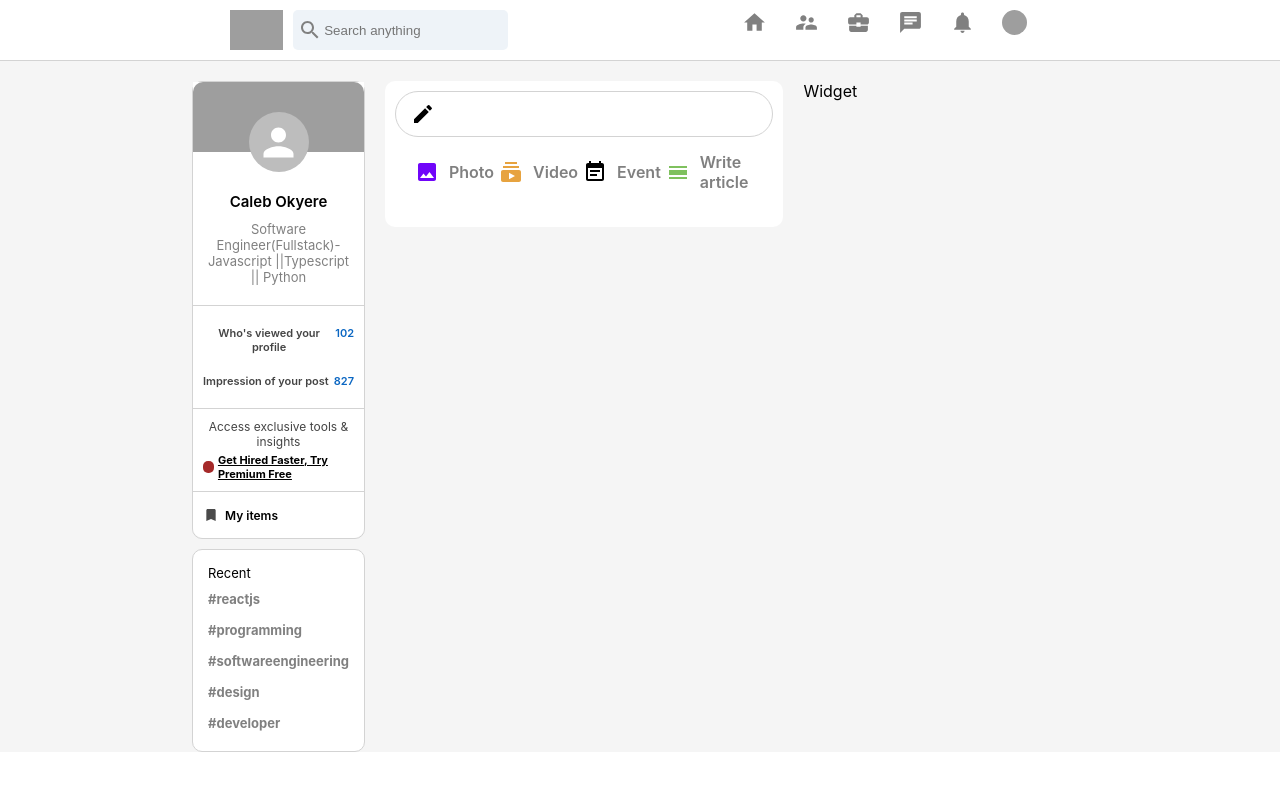
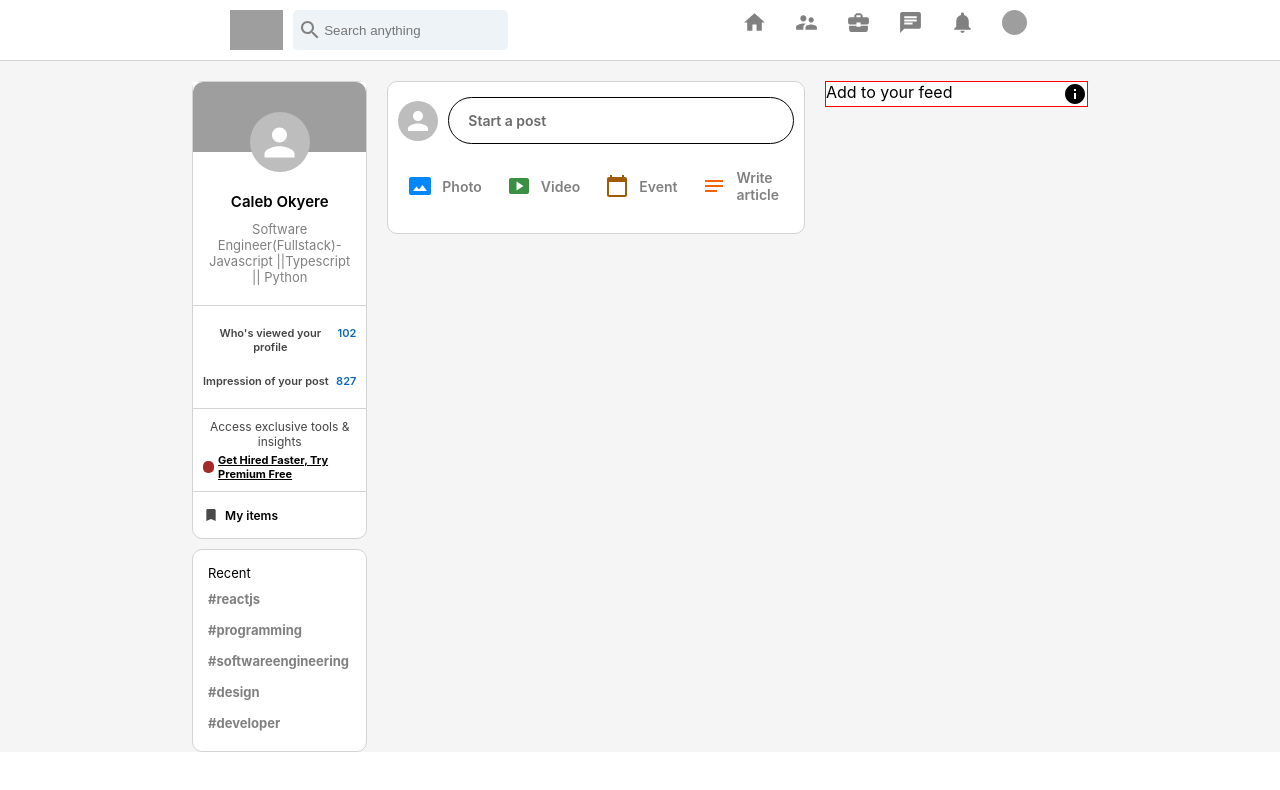
Before and after one commit to devCabey/linkedin-clone, a React (Create React App) app: page / in a window 1280 px wide. Shown: the top 790 px of the page. Built offline with nearby package versions, Linux system fonts and the light colour scheme; grey boxes are pictures that could not be loaded.

Commit message:
updates made on feeds input options

```diff
--- a/src/components/feed/Feed.css
+++ b/src/components/feed/Feed.css
@@ -4,41 +4,41 @@
 
 .feed_inputContainer {
   background-color: white;
-  padding: 10px;
-  padding-bottom: 20px;
+  padding: 15px 10px;
+  border: 0.6px solid lightgray;
   border-radius: 10px;
-  margin-bottom: 20px;
 }
 
 .feed_input {
   display: flex;
-  border: 0.5px solid lightgray;
-  border-radius: 30px;
-  padding: 10px;
-  color: ggray;
-  padding-left: 15px;
+  align-items: center;
 }
 
-.feed_input > form {
+.feed_input_form {
+  flex: 1;
+  align-items: center;
+  margin-left: 10px;
   display: flex;
-  width: 100%;
+  border: 0.5px solid black;
+  border-radius: 30px;
+  padding: 14px;
+  cursor: pointer;
 }
 
-.feed_input > form > input {
-  border: none;
-  outline-width: 0;
-  margin-left: 10px;
-  font-weight: 300;
-  flex: 1;
+.feed_input_form:hover {
+  background-color: whitesmoke;
 }
 
-.feed_input > form > button {
-  display: none;
+.feed_input_form > p {
+  margin-left: 5px;
+  font-weight: 600;
+  font-size: 14px;
+  color: #6a6a6a;
 }
 
 .feed_inputOptions {
   display: flex;
-  justify-content: space-evenly;
-  padding: 0px 10px;
-  margin: 10px;
+  justify-content: space-between;
+  margin: 10px 0px 0px 0px;
+  /* border: 1px solid red; */
 }
--- a/src/components/feed/Feed.js
+++ b/src/components/feed/Feed.js
@@ -1,10 +1,10 @@
 import {
-  CalendarViewDay,
-  Create,
-  EventNote,
-  Image,
-  Subscriptions,
+  CalendarToday,
+  Notes,
+  PhotoSizeSelectActual,
+  SmartDisplay,
 } from "@mui/icons-material";
+import { Avatar } from "@mui/material";
 import React from "react";
 import "./Feed.css";
 import InputOption from "./inputOption/InputOption";
@@ -13,23 +13,20 @@
     <div className="feed">
       <div className="feed_inputContainer">
         <div className="feed_input">
-          <Create />
-          <form>
-            <input type="text" />
-            <button type="submit" className="">
-              Send
-            </button>
-          </form>
+          <Avatar sx={{ width: "40px", height: "40px" }} />
+          <div className="feed_input_form">
+            <p>Start a post</p>
+          </div>
         </div>
         <div className="feed_inputOptions">
-          <InputOption title="Photo" Icon={Image} color="#7005f9" />
-          <InputOption title="Video" Icon={Subscriptions} color="#E7A33F" />
-          <InputOption title="Event" Icon={EventNote} color="0C0CBCD" />
           <InputOption
-            title="Write article"
-            Icon={CalendarViewDay}
-            color="7FC15E"
+            title="Photo"
+            Icon={PhotoSizeSelectActual}
+            color="#0388fc"
           />
+          <InputOption title="Video" Icon={SmartDisplay} color="#3b8f42" />
+          <InputOption title="Event" Icon={CalendarToday} color="#a15c03" />
+          <InputOption title="Write article" Icon={Notes} color="#f56302" />
         </div>
       </div>
 
--- a/src/components/feed/inputOption/InputOption.css
+++ b/src/components/feed/inputOption/InputOption.css
@@ -1,12 +1,14 @@
 .inputOption {
   display: flex;
   align-items: center;
+  padding: 10px;
 }
 
 .inputOption > h4 {
   color: gray;
   margin-left: 5px;
   cursor: pointer;
+  font-size: 14px;
   font-weight: 600;
   padding: 5px;
 }
--- a/src/components/widget/Widget.css
+++ b/src/components/widget/Widget.css
@@ -0,0 +1,14 @@
+.widget_wrapper {
+  background-color: white;
+  border: 1px solid red;
+  /* width: 100%; */
+  flex: 1;
+}
+
+.widget_head {
+}
+
+.widget_head_title {
+  display: flex;
+  justify-content: space-between;
+}
--- a/src/components/widget/Widget.js
+++ b/src/components/widget/Widget.js
@@ -1,8 +1,20 @@
+import { Info } from "@mui/icons-material";
 import React from "react";
 import "./Widget.css";
 
 function Widget() {
-  return <div>Widget</div>;
+  return (
+    <div className="widget_wrapper">
+      <div className="widget_head">
+        <div className="widget_head_title">
+          <p>Add to your feed</p>
+          <Info />
+        </div>
+      </div>
+      <div className="widget_bottom"></div>
+      <div className="widget_links"></div>
+    </div>
+  );
 }
 
 export default Widget;
--- a/src/pages/homepage/Home.css
+++ b/src/pages/homepage/Home.css
@@ -22,6 +22,6 @@
   flex: 0.5;
 }
 
-.home-widget {
+.home_widget {
   flex: 0.3;
 }
--- a/src/pages/homepage/Home.js
+++ b/src/pages/homepage/Home.js
@@ -10,7 +10,6 @@
   return (
     <div className="home_wrapper">
       <Header />
-
       {/* App Body */}
       <div className="home_container">
         {/* Sidebar */}
```
